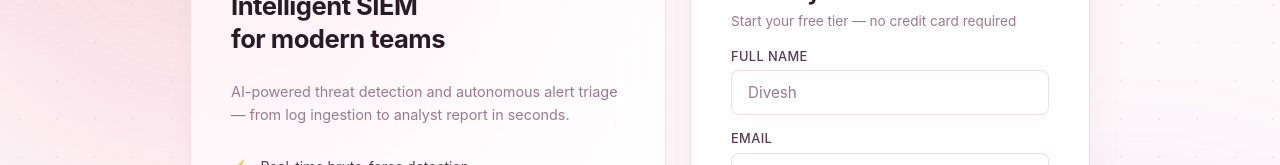
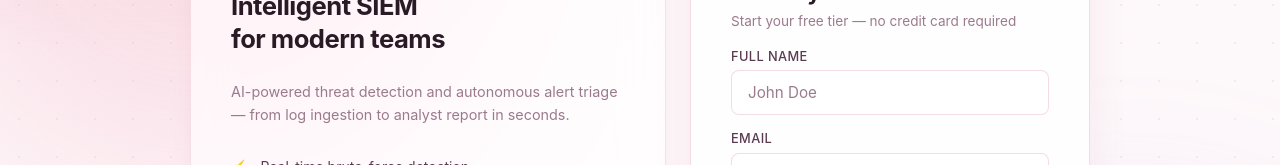
Before and after one commit to divp112005-coder/Aegis_AI, a React (Vite) app in the folder frontend/: page /auth in a window 1280 px wide. Both pictures are taken after a click on the button "Sign Up". Shown: the part 204-369 px from the top of the page. Built offline with nearby package versions, Linux system fonts and the light colour scheme.

Commit message:
authentication placeholder update

```diff
--- a/frontend/src/pages/Auth.jsx
+++ b/frontend/src/pages/Auth.jsx
@@ -143,7 +143,7 @@ export default function Auth() {
                     className="input"
                     type="text"
                     name="full_name"
-                  placeholder="Divesh"
+                    placeholder="John Doe"
                     value={form.full_name}
                     onChange={handleChange}
                   />
```
Lines whose indentation alone changed are shown as unchanged.
